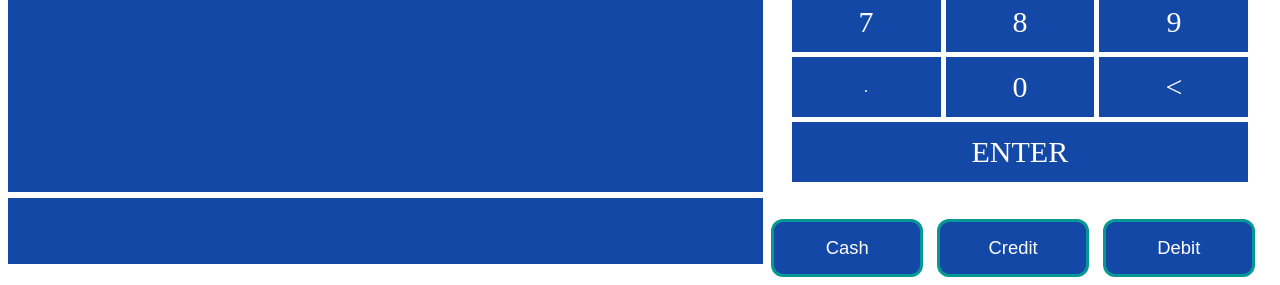
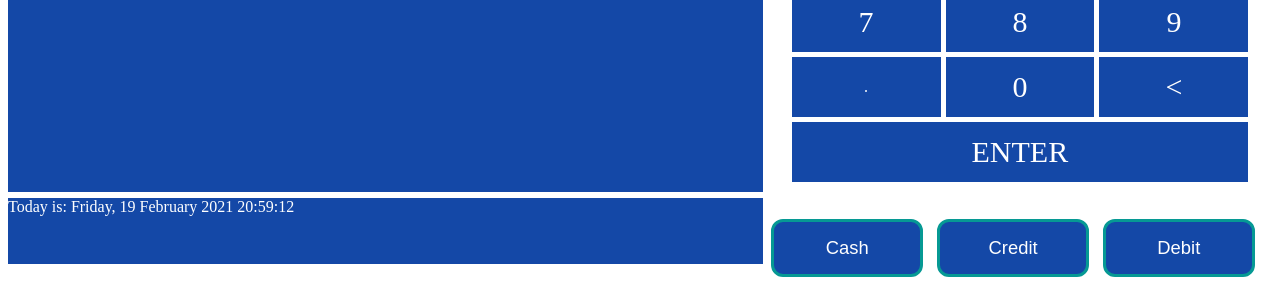
Before and after one commit to JordonRob/Spring21-POS, a PHP site: page / in a window 1280 px wide. Shown: the part 522-807 px from the top of the page. Run offline with PHP 8.4, Linux system fonts and the light colour scheme; a user stored in the database is signed in.

Commit message:
Date Time
Running clock

```diff
--- a/Client/index.php
+++ b/Client/index.php
@@ -40,6 +40,7 @@ require_once "../backend/login_check.php"
 </div>
 <div class="info-container"><!--this container will contain employee and system information-->
 
+<div id="todaysDate"></div>
 
 </div>
 </div><!--END OF LEFT-SIDE DIV-->
@@ -59,7 +60,7 @@ require_once "../backend/login_check.php"
         <div id="item-overlay" onclick="off_item()">
             <div class="functional-buttons">
                 <button class="button2" id="price-check">Price Check</button>
-                <button class="button2" id="add-inventory">Add to Inventory</button><br/>
+                <button class="button2" id="add-inventory">Inventory Management</button><br/>
                 <button class="button2" id="receipt">Receipt</button>
                 <button class="button2" id="Miscellaneous">Misc.</button>
             </div>
@@ -67,14 +68,14 @@ require_once "../backend/login_check.php"
         <div id="management-overlay" onclick="off_management()">
             <div class="functional-buttons">
                 <button class="button2" id="void">Void Transaction</button>
-                <button class="button2" id="add-user">Add User</button><br/>
+                <button class="button2" id="add-user">Manage Users</button><br/>
                 <button class="button2" id="z-report">Z-report</button>
                 <button class="button2" id="end-of-day">End of Day Report</button>
             </div></div>
     </div>
 <!-- THIS IS THE INVENTORY FORM POPUP-->
      <div class="inventoryform-popup" id="Inventoryform">
-                <form action="/action_page.php" class-"form-container">
+                <form action="/action_page.php" class="form-container">
                     <h1>Add to Inventory</h1>
                     <label for="Product"><b>Product Name:</b></label> <input type="text" placeholder="Enter Product Name" name="Product" required/>
                     <br>
@@ -132,7 +133,22 @@ require_once "../backend/login_check.php"
 
 
 <script src="script.js"></script>
+<script>
+function doDate()
+{
+    var str = "";
 
+    var days = new Array("Sunday", "Monday", "Tuesday", "Wednesday", "Thursday", "Friday", "Saturday");
+    var months = new Array("January", "February", "March", "April", "May", "June", "July", "August", "September", "October", "November", "December");
+
+    var now = new Date();
+
+    str += "Today is: " + days[now.getDay()] + ", " + now.getDate() + " " + months[now.getMonth()] + " " + now.getFullYear() + " " + now.getHours() +":" + now.getMinutes() + ":" + now.getSeconds();
+    document.getElementById("todaysDate").innerHTML = str;
+}
+
+setInterval(doDate, 1000);
+</script>
 </body>
 
 </html>
--- a/Client/script.js
+++ b/Client/script.js
@@ -55,3 +55,18 @@ function Openinventory() {
 function Closeinventory() {
 	document.getElementById("Inventoryform").style.display = "none";
 }
+
+function doDate()
+{
+    var str = "";
+
+    var days = new Array("Sunday", "Monday", "Tuesday", "Wednesday", "Thursday", "Friday", "Saturday");
+    var months = new Array("January", "February", "March", "April", "May", "June", "July", "August", "September", "October", "November", "December");
+
+    var now = new Date();
+
+    str += "Today is: " + days[now.getDay()] + ", " + now.getDate() + " " + months[now.getMonth()] + " " + now.getFullYear() + " " + now.getHours() +":" + now.getMinutes() + ":" + now.getSeconds();
+    document.getElementById("todaysDate").innerHTML = str;
+}
+
+setInterval(doDate, 1000);
--- a/Client/style.css
+++ b/Client/style.css
@@ -156,6 +156,7 @@ background-color: rgb(253, 179, 152);
       margin-top: 5px;
       width: 99.5%;
       height: 8.5%;
+      color: white;
   }
 
 
```
